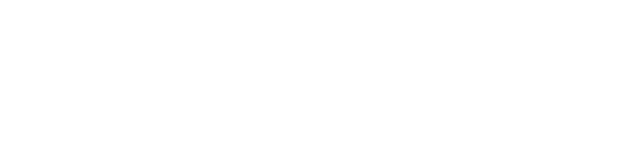
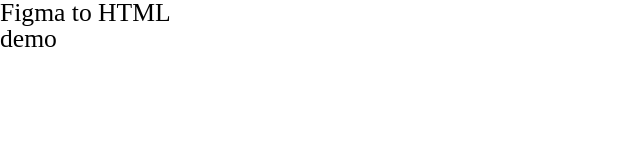
Before and after one commit to thanhprovv1/figma-to-html, a plain HTML site: page index.html in a window 1280 px wide. Shown: the whole page, without its empty margins (0-640 px from the left). Drawn offline with Linux system fonts and the light colour scheme.

Commit message:
p2 dựng base dự án

```diff
--- /dev/null
+++ b/assets/css/reset.css
@@ -0,0 +1,48 @@
+/* http://meyerweb.com/eric/tools/css/reset/
+   v2.0 | 20110126
+   License: none (public domain)
+*/
+
+html, body, div, span, applet, object, iframe,
+h1, h2, h3, h4, h5, h6, p, blockquote, pre,
+a, abbr, acronym, address, big, cite, code,
+del, dfn, em, img, ins, kbd, q, s, samp,
+small, strike, strong, sub, sup, tt, var,
+b, u, i, center,
+dl, dt, dd, ol, ul, li,
+fieldset, form, label, legend,
+table, caption, tbody, tfoot, thead, tr, th, td,
+article, aside, canvas, details, embed,
+figure, figcaption, footer, header, hgroup,
+menu, nav, output, ruby, section, summary,
+time, mark, audio, video {
+	margin: 0;
+	padding: 0;
+	border: 0;
+	font-size: 100%;
+	font: inherit;
+	vertical-align: baseline;
+}
+/* HTML5 display-role reset for older browsers */
+article, aside, details, figcaption, figure,
+footer, header, hgroup, menu, nav, section {
+	display: block;
+}
+body {
+	line-height: 1;
+}
+ol, ul {
+	list-style: none;
+}
+blockquote, q {
+	quotes: none;
+}
+blockquote:before, blockquote:after,
+q:before, q:after {
+	content: '';
+	content: none;
+}
+table {
+	border-collapse: collapse;
+	border-spacing: 0;
+}
--- /dev/null
+++ b/assets/css/style.css
@@ -0,0 +1,11 @@
+*{
+    box-sizing: border-box;
+}
+
+html{
+    font-size: 62,5%;
+}
+
+body{
+    font-size: 1.6rem;
+}
--- a/index.html
+++ b/index.html
@@ -1,11 +1,14 @@
 <!DOCTYPE html>
-<html lang="en">
+<html lang="vi">
 <head>
     <meta charset="UTF-8">
     <meta name="viewport" content="width=device-width, initial-scale=1.0">
     <title>Document</title>
+    <link rel="stylesheet" href="./assets/css/reset.css">
+    <link rel="stylesheet" href="./assets/css/style.css">
 </head>
 <body>
-
+    <h1>Figma to HTML</h1>
+    <h2>demo</h2>
 </body>
 </html>
```
